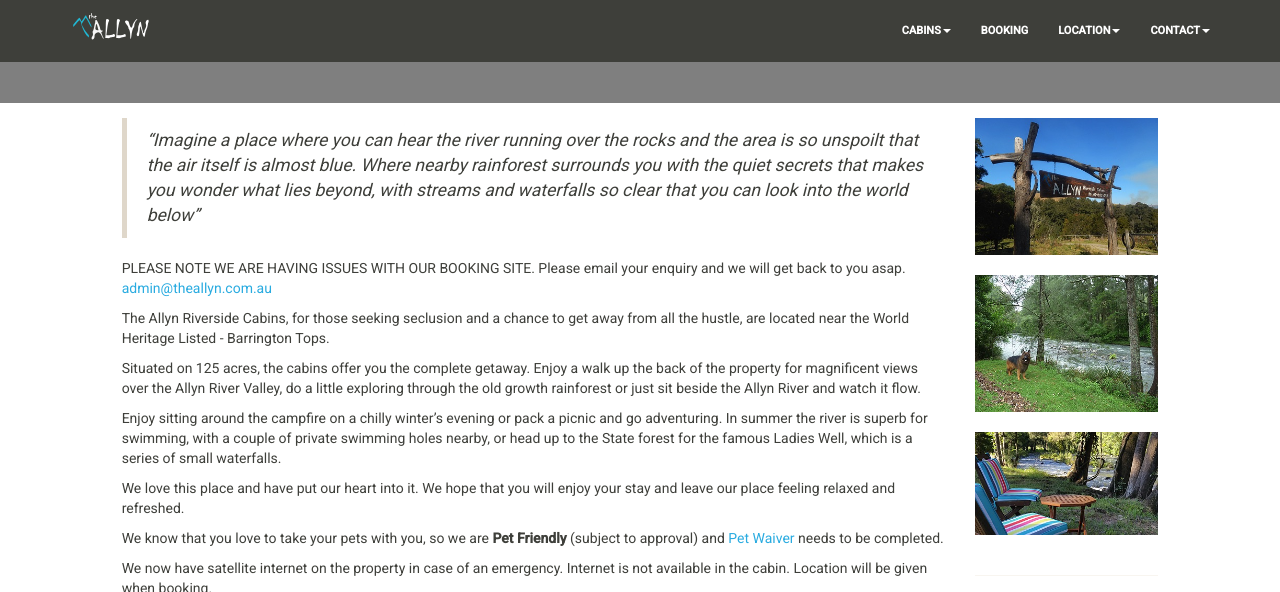
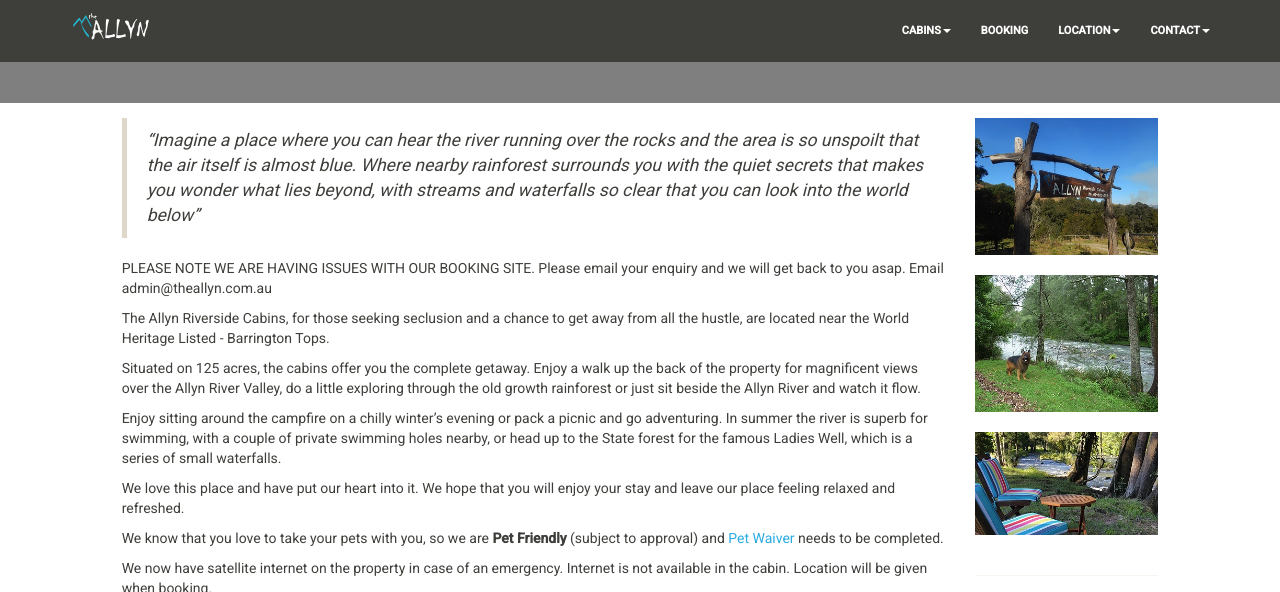
Before and after one commit to samuraibeach/theallyn, a Jekyll site: the page built from index.md, in a window 1280 px wide and 900 px high, scrolled down 367 px, cut to the strip 0-592 px from the top of the window. Built offline with Jekyll 4.4.1, drawn with Linux system fonts in a browser that asks for light colours.

Commit message:
Update from Forestry.io admin@samuraiportstephens.com.au updated index.md

```diff
--- a/index.md
+++ b/index.md
@@ -12,7 +12,7 @@ images:
 ---
 > _"Imagine a place where you can hear the river running over the rocks and the area is so unspoilt that the air itself is almost blue. Where nearby rainforest surrounds you with the quiet secrets that makes you wonder what lies beyond, with streams and waterfalls so clear that you can look into the world below"_
 
-PLEASE NOTE WE ARE HAVING ISSUES WITH OUR BOOKING SITE.  Please email your enquiry and we will get back to you asap.  [admin@theallyn.com.au]()
+PLEASE NOTE WE ARE HAVING ISSUES WITH OUR BOOKING SITE.  Please email your enquiry and we will get back to you asap.  Email admin@theallyn.com.au<a href= "mailto:admin@theallyn.com.au">
 
 The Allyn Riverside Cabins, for those seeking seclusion and a chance to get away from all the hustle, are located near the World Heritage Listed - Barrington Tops.
 
```
